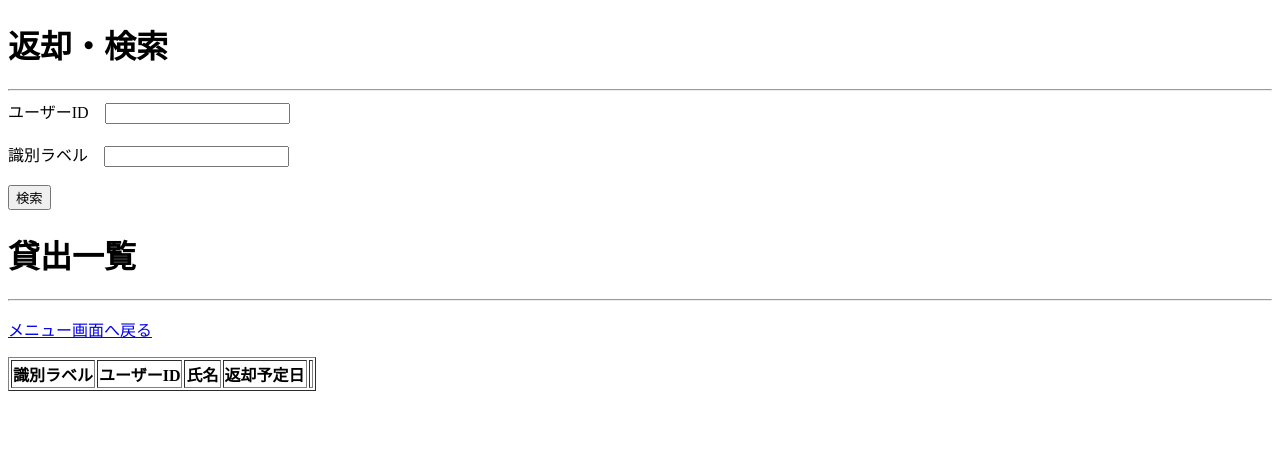
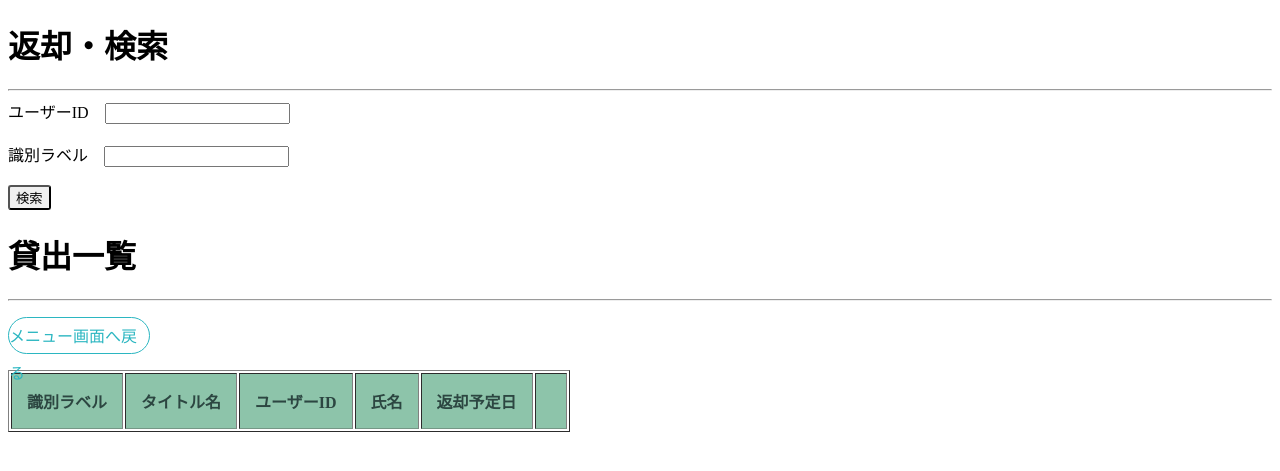
Before and after one commit to kenbeginner2018/alpha2018, a Java web app: page /ReturnServlet in a window 1280 px wide. Shown: the top 471 px of the page. Run offline with Tomcat 11, a stand-in JSP engine, Linux system fonts and the light colour scheme; the visitor is signed in with stand-in values (Sample User, id 1); tables that the repository leaves empty or names only in its code hold one stand-in row (values such as "Sample post"); lists and menus that the app fills with data are empty.

Commit message:
コミット　JSP修正　田中

```diff
--- a/alpha_ap2018/WebContent/Rental.jsp
+++ b/alpha_ap2018/WebContent/Rental.jsp
@@ -6,6 +6,7 @@
 <html xmlns="http://www.w3.org/1999/xhtml">
 <head>
 <meta http-equiv="Content-Type" content="text/html; charset=UTF-8" />
+
 <title>貸出画面</title>
 </head>
 <body>
--- a/alpha_ap2018/WebContent/Reserve.jsp
+++ b/alpha_ap2018/WebContent/Reserve.jsp
@@ -32,6 +32,9 @@ div{
   background: #2bb6c1;
   color: #fff;
 }
+
+
+
 .linkmenu_button {
   display: block;
   text-decoration: none;
@@ -148,7 +151,7 @@ input:focus {
 <br />
 	<a class="link_button" href="reserve">戻る</a>
 <br />
-	<a class="linkmenu_button" href="admin">メニュー画面へ戻る</a>
+	<a class="linkmenu_button" href="admin">　メニュー画面へ戻る</a>
 </div>
 </body>
 </html>
--- a/alpha_ap2018/WebContent/Return.jsp
+++ b/alpha_ap2018/WebContent/Return.jsp
@@ -6,6 +6,103 @@
 <html xmlns="http://www.w3.org/1999/xhtml">
 <head>
 <meta http-equiv="Content-Type" content="text/html; charset=UTF-8" />
+<meta http-equiv="context-style-type" content="text/css" />
+<style type="text/css">
+
+div{
+	text-align: center;
+}
+.link_button {
+  display: block;
+  text-decoration: none;
+  height:35px;
+  width: 140px;
+  line-height: 37px;
+  color: #2bb6c1;
+  border:solid 1px #2bb6c1;
+  border-radius: 20px;
+  -webkit-transition: 0.3s;
+  -moz-transition: 0.3s;
+  -o-transition: 0.3s;
+  -ms-transition: 0.3s;
+  transition: 0.3s;
+  margin-left: 0;
+  margin-right: 0;
+}
+.link_button:hover{
+  background: #2bb6c1;
+  color: #fff;
+}
+.linkmenu_button {
+  display: block;
+  text-decoration: none;
+  height:35px;
+  width: 115px;
+  line-height: 37px;
+  line-width: ;
+  color: #2bb6c1;
+  border:solid 1px #2bb6c1;
+  border-radius: 20px;
+  -webkit-transition: 0.3s;
+  -moz-transition: 0.3s;
+  -o-transition: 0.3s;
+  -ms-transition: 0.3s;
+  transition: 0.3s;
+  margin-left: 0;
+  margin-right: 0;
+}
+.linkmenu_button:hover{
+  background: #2bb6c1;
+  color: #fff;
+}
+a:visited {
+  color:#2c4641;
+}
+
+}
+input#submit_button {
+	display: inline-block;
+    padding: 0.5em 1em;
+    text-decoration: none;
+    border-radius: 4px;
+    color: #ffffff;
+    background-image: -webkit-linear-gradient(#6795fd 0%, #67ceff 100%);
+    background-image: linear-gradient(#6795fd 0%, #67ceff 100%);
+    box-shadow: 0px 2px 2px rgba(0, 0, 0, 0.29);
+    border-bottom: solid 3px #5e7fca;
+}
+input#text_button {
+	webkit-box-shadow: 0px 1px rgba(255, 255, 255, 0.5);
+	moz-box-shadow: 0px 1px rgba(255, 255, 255, 0.5);
+	box-shadow: 0px 1px rgba(255, 255, 255, 0.5);
+	webkit-border-radius: 3px;
+	moz-border-radius: 3px;
+	border-radius: 3px;
+}
+input:focus {
+  border:solid 1px #EEA34A;
+}
+
+#table th,#table td {
+  padding: 15px;
+}
+#table tr {
+  background: #F8F8F8;
+}
+#table tr:first-child {
+  background: #8DC4AA;
+}
+
+#table th {;
+  color: #2c4641;
+  border-bottom: solid 1px #759786;
+}
+#table td {
+  color: #2c4641;
+  border-bottom: solid 1px #A7D2BE;
+}
+
+</style>
 <title>返却画面</title>
 </head>
 <body>
@@ -13,11 +110,11 @@
 
 	<hr size="2" align="center" />
 		<form action="ReturnServlet" method="get">
-			ユーザーID　<input type="text" name="userId" value="" />
+			ユーザーID　<input type="text" name="userId" value=""  />
 			<br></br>
 			識別ラベル　<input type="text" name="labelId" value="" />
 			<br></br>
-			<input type="submit" value="検索" />
+			<input type="submit" value="検索" id="text_button"/>
 		</form>
 
 	<h1>貸出一覧</h1>
@@ -25,14 +122,15 @@
 	<hr size="2" align="center" />
 		<c:if test="${not empty requestScope.message}">	<%--messageが空でなけば表示 --%>
 			<c:out value="${message}" />
-			<p><a href="ReturnServlet">貸出一覧へ戻る</a></p>
+			<p><a class="linkmenu_button" href="ReturnServlet">貸出一覧へ戻る</a></p>
 		</c:if>
-		<p><a href="Admin.jsp">メニュー画面へ戻る</a></p>
+		<p><a class="link_button" href="Admin.jsp">メニュー画面へ戻る</a></p>
 
 	<c:if test="${requestScope.RentalList != null}"><%--返却フラグの判定 --%>
-		<table border="1">
+		<table border="1" id = "table">
 			<tr>
 				<th>識別ラベル</th>
+				<th>タイトル名</th>
 				<th>ユーザーID</th>
 				<th>氏名</th>
 				<th>返却予定日</th>
@@ -42,6 +140,7 @@
 				<c:if test="${rtn.returnFlag == false}">
 					<tr>
 						<td><c:out value="${rtn.label}" /> </td>
+						<td><c:out value="${Changer.labelToTitle(rtn.label)}" /> </td>
 						<td><c:out value="${rtn.userId}" /> </td>
 						<td><c:out value="${Changer.userIdToName(rtn.userId)}" /> </td>
 						<c:choose>
```
